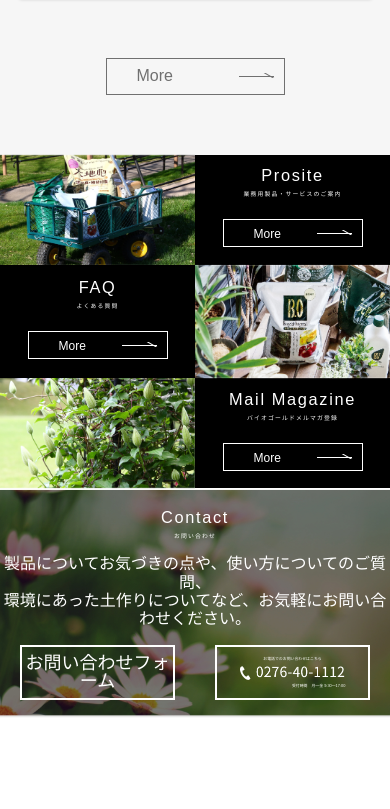
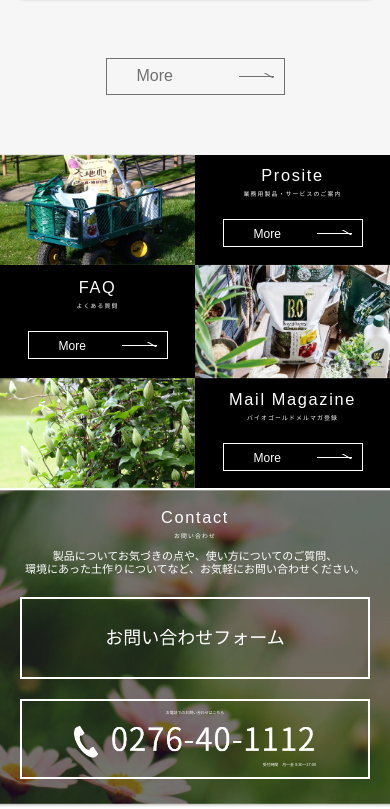
Before and after one commit to mula074/biogold, a plain HTML site: page index.html in a window 390 px wide. Shown: the part 3618-4427 px from the top of the page. Before the commit the page ends 4337 px from the top, so only its background shows below. Drawn offline with nearby package versions, Linux system fonts and the light colour scheme; files that its build step writes are made by us from their sources.

Commit message:
Contact 更新2

```diff
--- a/css/style.css
+++ b/css/style.css
@@ -566,14 +566,15 @@ h1 img {
     justify-content: space-between;
 }
 #contact .btn-block{
-    width:100%;
     flex:1;
     margin: 0 20px;
     justify-content: center;
     align-items: center;
     display: flex;
     border: 2px solid #fff;
-
+}
+#contact .contact-btn{
+    padding:30px;
 }
 #contact img{
     width:70%;
@@ -840,6 +841,15 @@ h1 img {
     .lattice-black{
         flex:1;
     }
+    #contact p{
+        font-size: 11px;
+    }
+    #contact .button-colmun{
+        flex-direction: column;
+    }
+    #contact .btn-block{
+        margin:10px 20px;
+    }
 }
 
 
--- a/index.html
+++ b/index.html
@@ -10,7 +10,7 @@
     <link rel="stylesheet" type="text/css" href="owl.theme.default.css">
     <link rel="stylesheet" type="text/css" href="css/owl.carousel.css">
     <link rel="stylesheet" type="text/css" href="css/slide.css">
-    <link rel="stylesheet" type="text/css" href="css/style.css?20210922_2">
+    <link rel="stylesheet" type="text/css" href="css/style.css?20210927_1">
     <script src="https://ajax.googleapis.com/ajax/libs/jquery/1.8.2/jquery.min.js"></script>
     <script src="js/owl.carousel.js"></script>
     <script src="js/main.js"></script>
```
